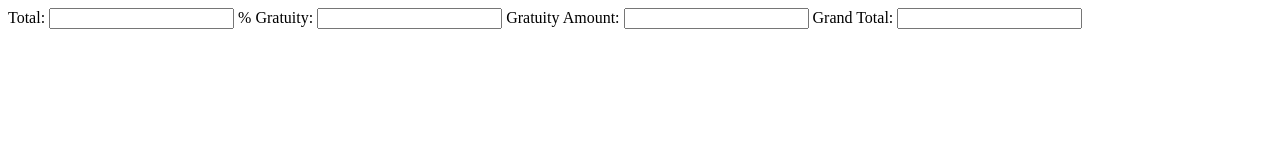
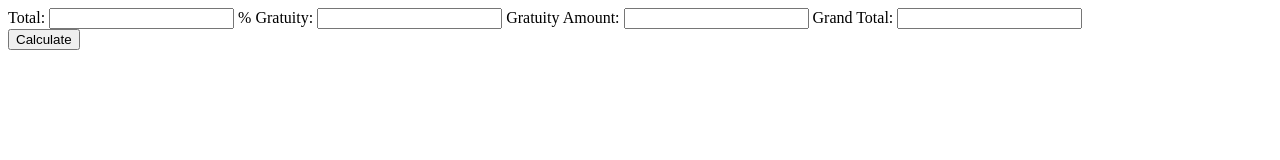
Before and after one commit to nolngo/Tip-Calculator, a plain HTML site: page Tip_Calc.html in a window 1280 px wide. Drawn offline with Linux system fonts and the light colour scheme.

Commit message:
added button

```diff
--- a/Tip_Calc.html
+++ b/Tip_Calc.html
@@ -12,5 +12,6 @@
         Gratuity Amount: <input id="gratuity_amount" type="number">
         Grand Total: <input id="grand_total" type="number">
     </div>
+    <button id="button">Calculate</button>
 </body>
 </html>
```
